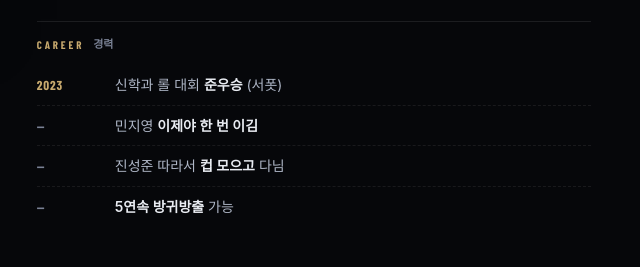
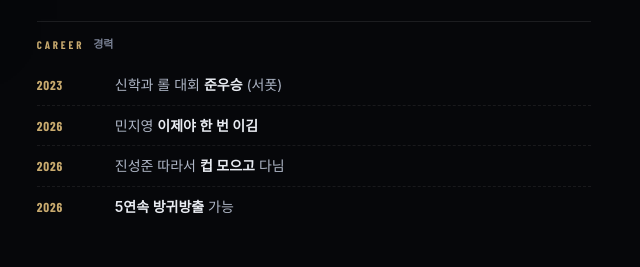
Before and after one commit to zeroruler/way-scrim-2026, a plain HTML site: page index.html in a window 1280 px wide. Shown: the part 5056-5323 px from the top of the page, 635-1275 px from the left. Drawn offline with nearby package versions, Linux system fonts and the light colour scheme; a web font is replaced by a local one.

Commit message:
이상학 경력 3줄 연도 2026으로 표기
Co-Authored-By: Claude Opus 5.5 <noreply@anthropic.com>
Claude-Session: https://claude.ai/code/session_017QytTbm5KCU6RnKBKQLnmq

```diff
--- a/index.html
+++ b/index.html
@@ -576,9 +576,9 @@ const PLAYERS = [
   limbs:['Lux','Morgana','Lulu','Blitzcrank'],
   career:[
     {y:'2023', t:'신학과 롤 대회 <b>준우승</b> (서폿)'},
-    {y:'', t:'민지영 <b>이제야 한 번 이김</b>'},
-    {y:'', t:'진성준 따라서 <b>컵 모으고</b> 다님'},
-    {y:'', t:'<b>5연속 방귀방출</b> 가능'}
+    {y:'2026', t:'민지영 <b>이제야 한 번 이김</b>'},
+    {y:'2026', t:'진성준 따라서 <b>컵 모으고</b> 다님'},
+    {y:'2026', t:'<b>5연속 방귀방출</b> 가능'}
   ]
 },
 {
```
